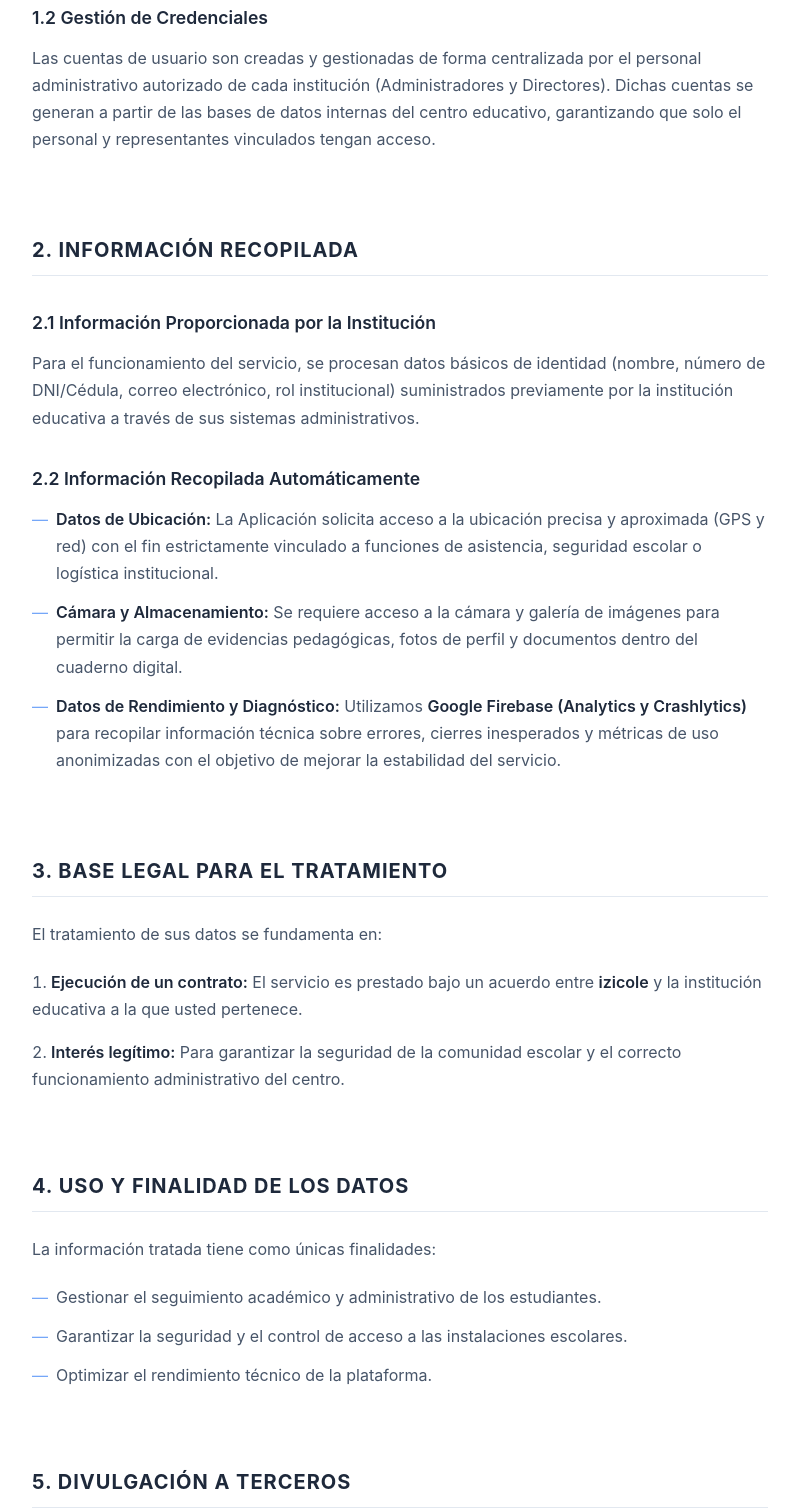
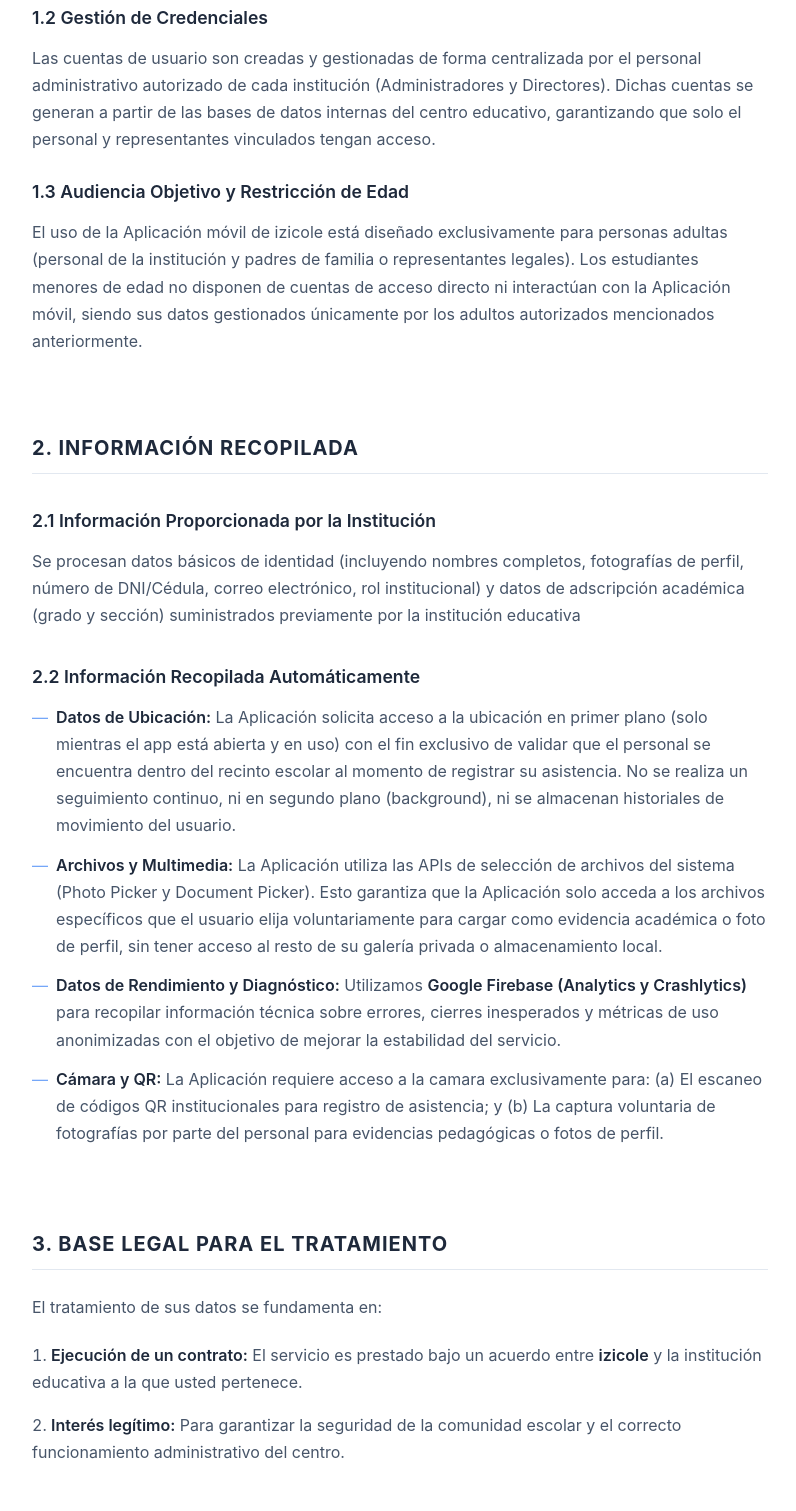
Before and after one commit to freconur/politica-de-privacidad-izicole, a website built with Vite: page index.html in a window 1280 px wide. Shown: the part 770-2281 px from the top of the page, without its empty margins (240-1036 px from the left). Built offline with nearby package versions, Linux system fonts and the light colour scheme.

Commit message:
agregando nueva actualizacion de politicas de privacidad

```diff
--- a/index.html
+++ b/index.html
@@ -40,6 +40,15 @@
               bases de datos internas del centro educativo, garantizando que solo el personal y representantes
               vinculados tengan acceso.</p>
           </div>
+          <h3>
+            1.3 Audiencia Objetivo y Restricción de Edad
+          </h3>
+          <p>
+            El uso de la Aplicación móvil de izicole está diseñado exclusivamente para personas adultas (personal de la
+            institución y padres de familia o representantes legales). Los estudiantes menores de edad no disponen de
+            cuentas de acceso directo ni interactúan con la Aplicación móvil, siendo sus datos gestionados únicamente
+            por los adultos autorizados mencionados anteriormente.
+          </p>
         </section>
 
         <section id="data-collection">
@@ -47,23 +56,42 @@
 
           <div class="subsection">
             <h3>2.1 Información Proporcionada por la Institución</h3>
-            <p>Para el funcionamiento del servicio, se procesan datos básicos de identidad (nombre, número de
+            <p>
+              Se procesan datos básicos de identidad (incluyendo nombres completos, fotografías de perfil, número de
+              DNI/Cédula, correo electrónico, rol institucional) y datos de adscripción académica (grado y sección)
+              suministrados previamente por la institución educativa
+
+              <!-- Para el funcionamiento del servicio, se procesan datos básicos de identidad (nombre, número de
               DNI/Cédula, correo electrónico, rol institucional) suministrados previamente por la institución educativa
-              a través de sus sistemas administrativos.</p>
+              a través de sus sistemas administrativos. -->
+            </p>
           </div>
 
           <div class="subsection">
             <h3>2.2 Información Recopilada Automáticamente</h3>
             <ul>
-              <li><strong>Datos de Ubicación:</strong> La Aplicación solicita acceso a la ubicación precisa y aproximada
-                (GPS y red) con el fin estrictamente vinculado a funciones de asistencia, seguridad escolar o logística
-                institucional.</li>
-              <li><strong>Cámara y Almacenamiento:</strong> Se requiere acceso a la cámara y galería de imágenes para
+              <li><strong>Datos de Ubicación:</strong> La Aplicación solicita acceso a la ubicación en primer plano
+                (solo mientras el app está abierta y en uso) con el fin exclusivo de validar que el personal se
+                encuentra dentro del recinto escolar al momento de registrar su asistencia. No se realiza un seguimiento
+                continuo, ni en segundo plano (background), ni se almacenan historiales de movimiento del usuario.</li>
+              <!-- <li><strong>Cámara y Almacenamiento:</strong> Se requiere acceso a la cámara y galería de imágenes para
                 permitir la carga de evidencias pedagógicas, fotos de perfil y documentos dentro del cuaderno digital.
-              </li>
+              </li> -->
+              <li><strong>Archivos y Multimedia:</strong> La Aplicación utiliza las APIs de selección de archivos del
+                sistema (Photo Picker y Document Picker). Esto garantiza que la Aplicación solo acceda a los archivos
+                específicos que el usuario elija voluntariamente para cargar como evidencia académica o foto de perfil,
+                sin tener acceso al resto de su galería privada o almacenamiento local.</li>
               <li><strong>Datos de Rendimiento y Diagnóstico:</strong> Utilizamos <strong>Google Firebase (Analytics y
                   Crashlytics)</strong> para recopilar información técnica sobre errores, cierres inesperados y métricas
                 de uso anonimizadas con el objetivo de mejorar la estabilidad del servicio.</li>
+              <li>
+                <strong>Cámara y QR:</strong> La Aplicación requiere acceso a la camara exclusivamente para: (a) El
+                escaneo de
+                códigos QR institucionales para registro de asistencia; y (b) La captura voluntaria de fotografías por
+                parte del personal para evidencias pedagógicas o fotos de perfil.
+                <!-- La captura voluntaria de fotografías de perfil o evidencias. Importante: La Aplicación no captura
+                imágenes de manera discreta ni almacena grabaciones de video sin la intervención activa del usuario."* -->
+              </li>
             </ul>
           </div>
         </section>
@@ -85,6 +113,8 @@
           <p>La información tratada tiene como únicas finalidades:</p>
           <ul>
             <li>Gestionar el seguimiento académico y administrativo de los estudiantes.</li>
+            <li>Facilitar la comunicación oficial y envío de avisos (Comunicados) entre la institución y los padres o
+              representantes.</li>
             <li>Garantizar la seguridad y el control de acceso a las instalaciones escolares.</li>
             <li>Optimizar el rendimiento técnico de la plataforma.</li>
           </ul>
@@ -119,6 +149,13 @@
               autorizado por la institución.</li>
             <li><strong>Integridad:</strong> Aplicamos procesos para prevenir la alteración o destrucción no autorizada
               de la información.</li>
+            <li>
+              <strong>Visibilidad y Acceso Restringido:</strong> Dentro de la plataforma, la información de los
+              estudiantes
+              (incluyendo nombre y fotografía) es visible únicamente para el personal administrativo y docente
+              debidamente autorizado (Administradores, Directores y Profesores) con el fin exclusivo de identificar
+              correctamente a los destinatarios de las comunicaciones y registros de asistencia.
+            </li>
           </ul>
         </section>
 
```
